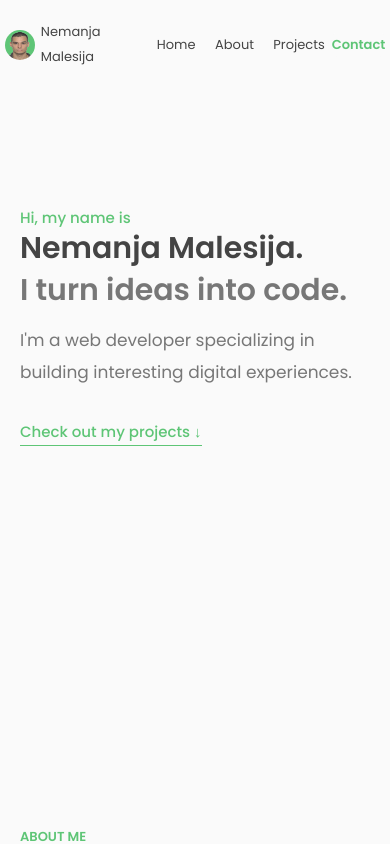
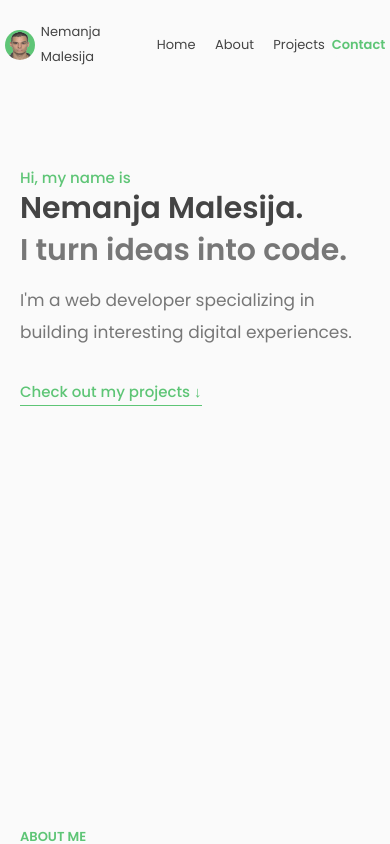
Before and after one commit to nemanjamalesija/portfolio-website, a React (Create React App) app: page / in a window 390 px wide. Shown: the top 844 px of the page. Built offline with nearby package versions, Linux system fonts and the light colour scheme.

Commit message:
Reduce hero padding top for smaller screen

```diff
--- a/src/components/hero.css
+++ b/src/components/hero.css
@@ -76,7 +76,7 @@
 
 @media screen and (orientation: landscape) {
   .section-hero {
-    margin-bottom: 12rem;
+    padding-bottom: 12rem;
   }
 }
 
@@ -107,6 +107,7 @@
 @media (max-width: 595px) {
   .section-hero {
     width: 50rem;
+    padding-top: 8rem;
   }
 }
 
```
